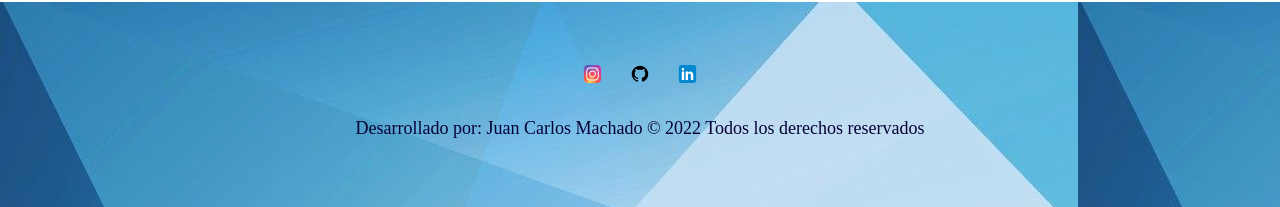
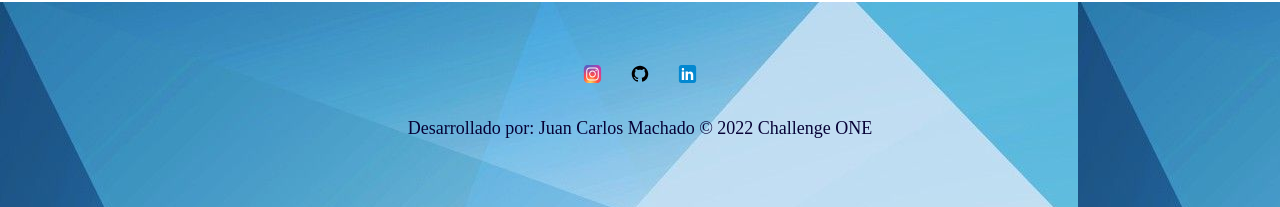
Before and after one commit to juancarlosmachado/Encriptador_de_Texto, a plain HTML site: page index.html in a window 1280 px wide. Shown: the part 944-1151 px from the top of the page. Drawn offline with Linux system fonts and the light colour scheme.

Commit message:
challenge one

```diff
--- a/index.html
+++ b/index.html
@@ -36,6 +36,6 @@
         <a href="https://www.instagram.com/juancho_2801?r=nametag" target="_blank"><img src="imagenes/instagram.svg" alt="Icono de instagram"></a>
         <a href="https://github.com/juancarlosmachado/juancarlosmachado.git" target="_blank"><img src="imagenes/github.svg" alt="Icono de github"></a>
         <a href="https://www.linkedin.com/in/juan-carlos-machado/" target="_blank"><img src="imagenes/linkedin.svg" alt="Icono de Linkedin"></a>
-        <p class="copyright">Desarrollado por: <span> Juan Carlos Machado </span> © 2022 Todos los derechos reservados</p>
+        <p class="copyright">Desarrollado por: <span> Juan Carlos Machado </span> © 2022 Challenge ONE</p>
     </footer>
 </html>
```
